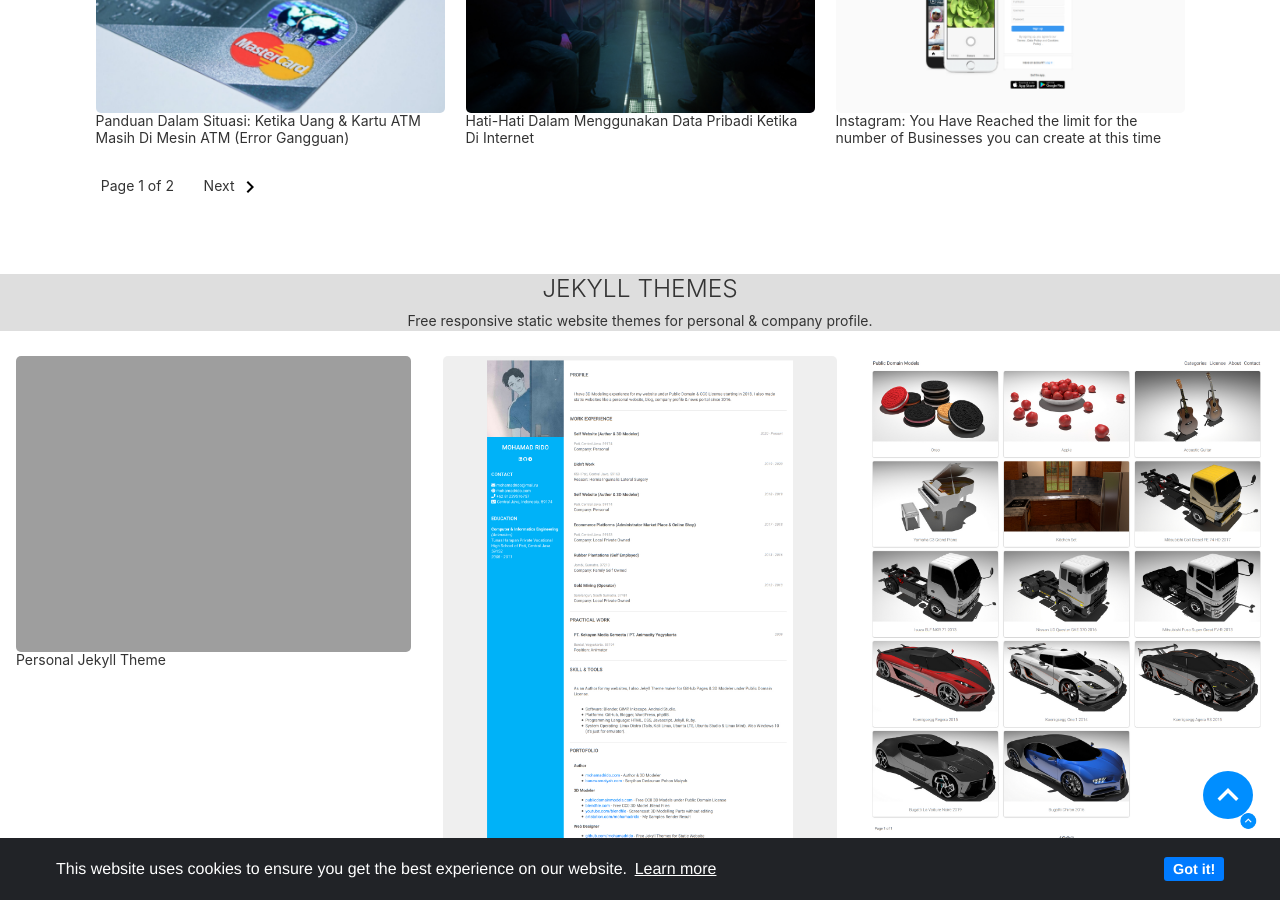
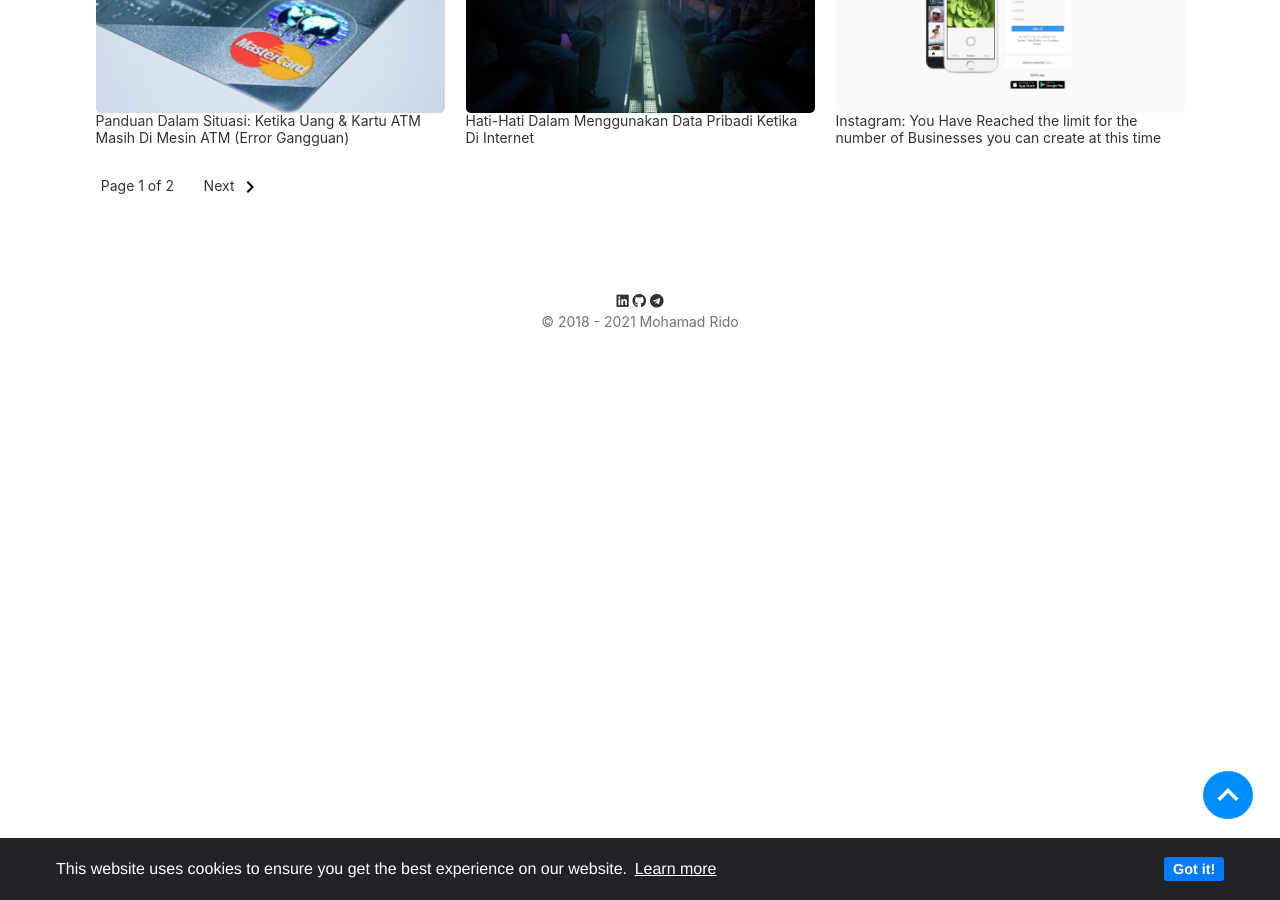
Before and after one commit to mohamadrido/blog, a Jekyll site: the page built from index.html, in a window 1280 px wide and 900 px high, scrolled down 1575 px. Built offline with Jekyll 4.4.1, drawn with Linux system fonts in a browser that asks for light colours; nearby versions of some CDN libraries; the list of posts is cut into pages by our own code.

Commit message:
Update index.html

```diff
--- a/index.html
+++ b/index.html
@@ -97,7 +97,7 @@ h1, h2, h3, h4, h5, h6, .h1, .h2, .h3, .h4, .h5, .h6 {
      (adsbygoogle = window.adsbygoogle || []).push({});
 </script>
 </div>
-<div style='background: #dedede; width: 100%; '>
+<!--div class="container">
 <h3 style="text-align: center;">JEKYLL THEMES</h3>
 <p style="text-align: center; font-size: 14px;">Free responsive static website themes for personal & company profile.</p>
 
@@ -128,4 +128,4 @@ h1, h2, h3, h4, h5, h6, .h1, .h2, .h3, .h4, .h5, .h6 {
     </div>
   </div>
 
-</div>
+</div-->
```
